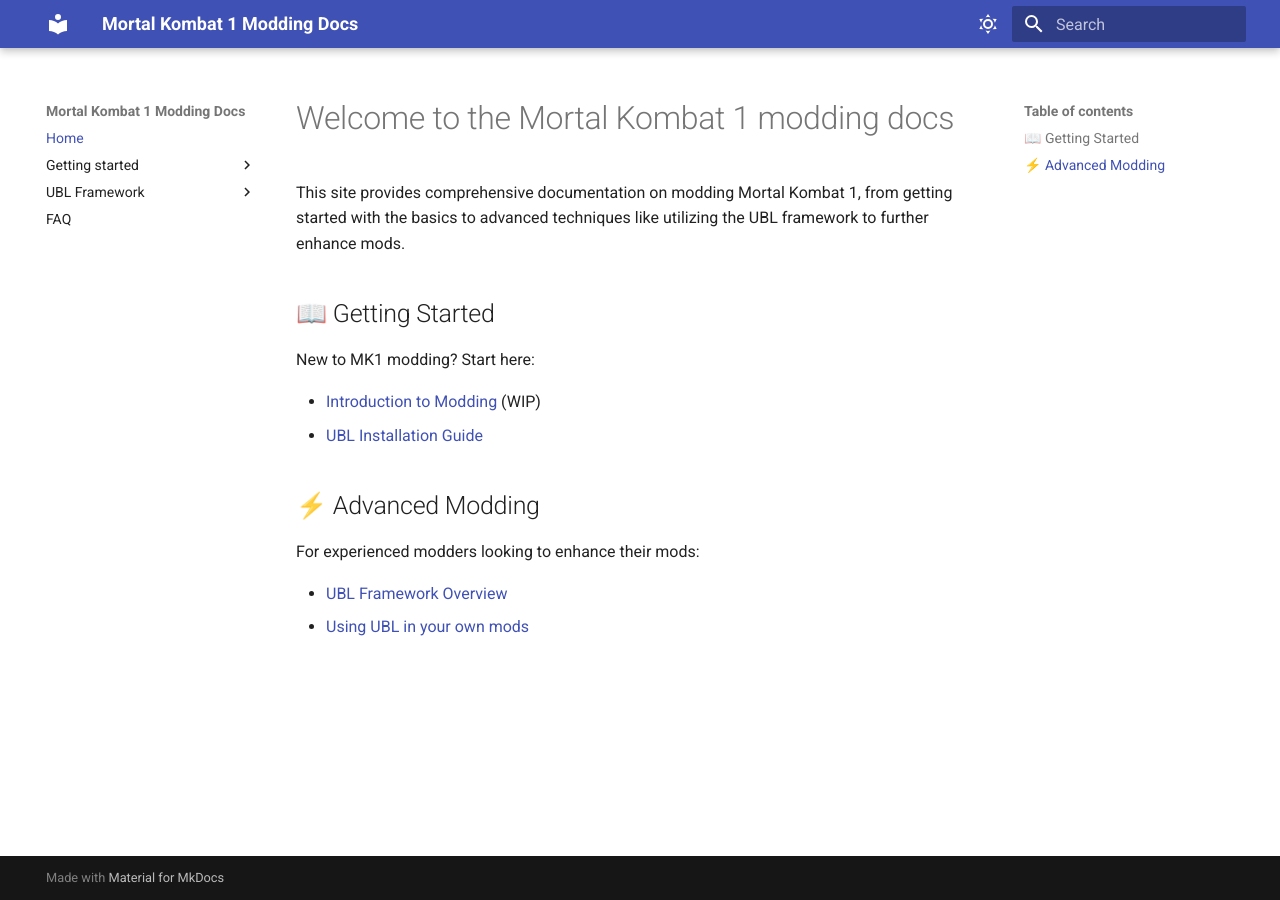
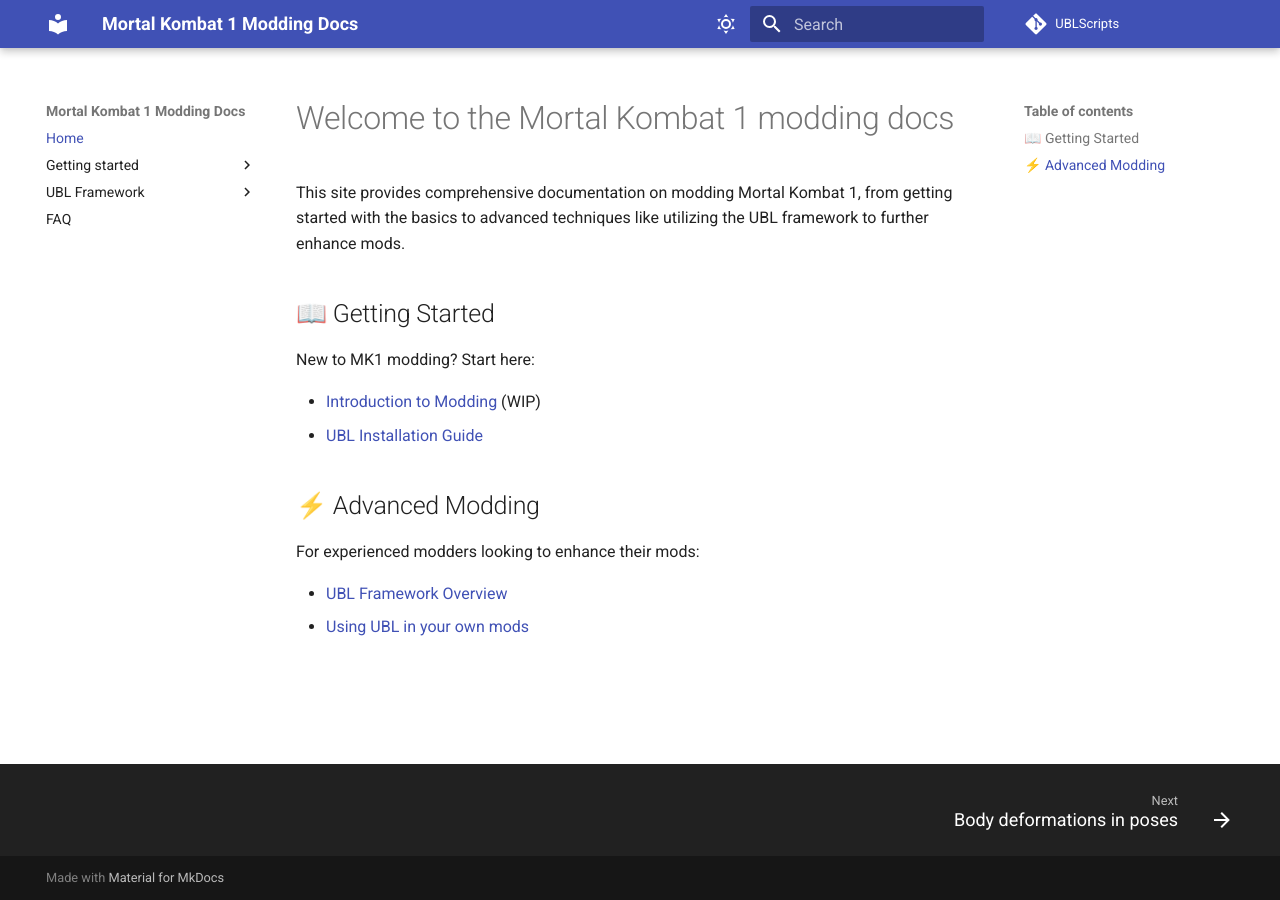
Before and after one commit to MK1-Modding/MK1-Modding.github.io, an MkDocs documentation site: the page built from docs/index.md, in a window 1280 px wide. Built offline with MkDocs 1.6.1 and Material for MkDocs 9.7.7, drawn with Linux system fonts in a browser that asks for light colours; comment, search, counter and statistics services are not loaded.

Commit message:
Add UBLScripts github link and social plugin

```diff
--- a/mkdocs.yml
+++ b/mkdocs.yml
@@ -1,6 +1,15 @@
 site_name: Mortal Kombat 1 Modding Docs
 theme:
   name: material
+  features:
+    - navigation.instant
+    - navigation.indexes
+    - toc.follow
+    - content.code.copy
+    - content.code.annotate
+    - search.highlight
+    - navigation.footer
+
   palette:
     - scheme: default
       primary: indigo
@@ -13,6 +22,14 @@
       toggle:
         icon: material/weather-night
         name: Switch to light mode
+        position: header
+
+repo_url: https://github.com/MK1-Modding/UBLScripts
+repo_name: UBLScripts
+
+plugins:
+  - search
+  - social
 
 nav:
   - Home: index.md
```
Also changed, not shown: 1 other file.
